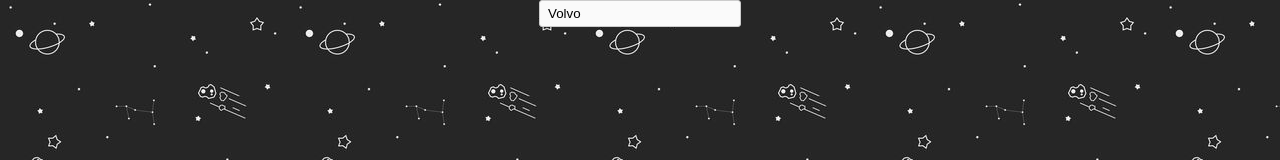
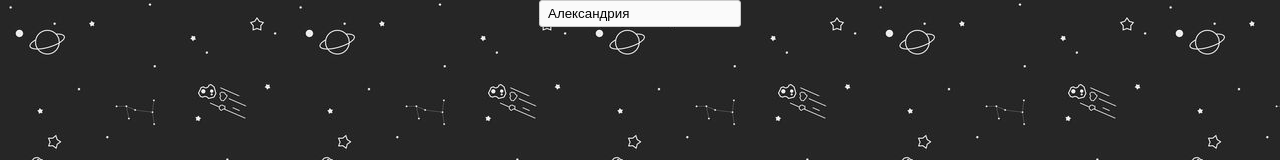
Before and after one commit to RostislavKalyuzhny/weather-app, a React (Create React App) app: page / in a window 1280 px wide. Shown: the top 160 px of the page. Built offline with nearby package versions, Linux system fonts and the light colour scheme.

Commit message:
added logic for search panel

```diff
--- a/src/App.jsx
+++ b/src/App.jsx
@@ -1,13 +1,75 @@
+import { useState } from 'react';
+
 import './App.scss';
 
 import SearchPanel from './components/SearchPanel/SearchPanel';
 
 const App = () => {
+
+	const cities = [
+                    {
+                        "name": "Александрия",
+                        "lat": "48.6666667",
+                        "lng": "33.1166667"
+                    },
+                    {
+                        "name": "Бобринец",
+                        "lat": "48.050861",
+                        "lng": "32.16589"
+                    },
+                    {
+                        "name": "Гайворон",
+                        "lat": "48.3333333",
+                        "lng": "29.8666667"
+                    },
+                    {
+                        "name": "Долинская",
+                        "lat": "48.1108333",
+                        "lng": "32.7647222"
+                    },
+                    {
+                        "name": "Знаменка",
+                        "lat": "48.7166667",
+                        "lng": "32.6666667"
+                    },
+                    {
+                        "name": "Кировоград",
+                        "lat": "48.508389",
+                        "lng": "32.264801"
+                    },
+                    {
+                        "name": "Малая Виска",
+                        "lat": "48.65",
+                        "lng": "31.6333333"
+                    },
+                    {
+                        "name": "Новомиргород",
+                        "lat": "48.7833333",
+                        "lng": "31.65"
+                    },
+                    {
+                        "name": "Новоукраинка",
+                        "lat": "48.3155556",
+                        "lng": "31.5269444"
+                    },
+                    {
+                        "name": "Светловодск",
+                        "lat": "49.0502778",
+                        "lng": "33.2419444"
+                    }
+                ];
+
+    const [currentCity, setCurrentCity] = useState(null);
+
+    const findCityObj = (name) => {
+    	setCurrentCity( cities.find(city => city.name === name) );
+    }
+
 	return (
 		<div className="app">
 			<div className="container">
 
-      	<SearchPanel/>
+				<SearchPanel options={cities} onSelected={ (cityName) => findCityObj(cityName) }/>
 
 			</div>
 		</div>
--- a/src/components/SearchPanel/SearchPanel.jsx
+++ b/src/components/SearchPanel/SearchPanel.jsx
@@ -1,24 +1,30 @@
-import { useState } from 'react';
+import { useState, useEffect } from 'react';
 
 import './SearchPanel.scss';
 
-const SearchPanel = () => {
+const SearchPanel = ({ options : cities, onSelected }) => {
 
-	const [option, setOption] = useState('volvo');
+	const [option, setOption] = useState(cities[0].name);
 
-	const handleChange = (event) => {
+	useEffect(() => onSelected(option), [option]);
+
+	const handleChange = async (event) => {
 	    setOption(event.target.value);
   	};
 
-  	console.log(option);
+  	const optionCities = cities.map((city, index) => {
+  		return (
+  			<option key={ index }
+  					value={ city.name }>
+  					{ city.name }
+  			</option>
+  		)
+  	});
 
 	return (
 		<div className="search-panel">
-		  	<select defaultValue={option} onChange={handleChange} >
-				<option value="volvo">Volvo</option>
-				<option value="saab">Saab</option>
-				<option value="mercedes">Mercedes</option>
-				<option value="audi">Audi</option>
+		  	<select value={option} onChange={handleChange} >
+				{ optionCities }
 			</select>
 		</div>
 	);
```
Lines whose indentation alone changed are shown as unchanged.
